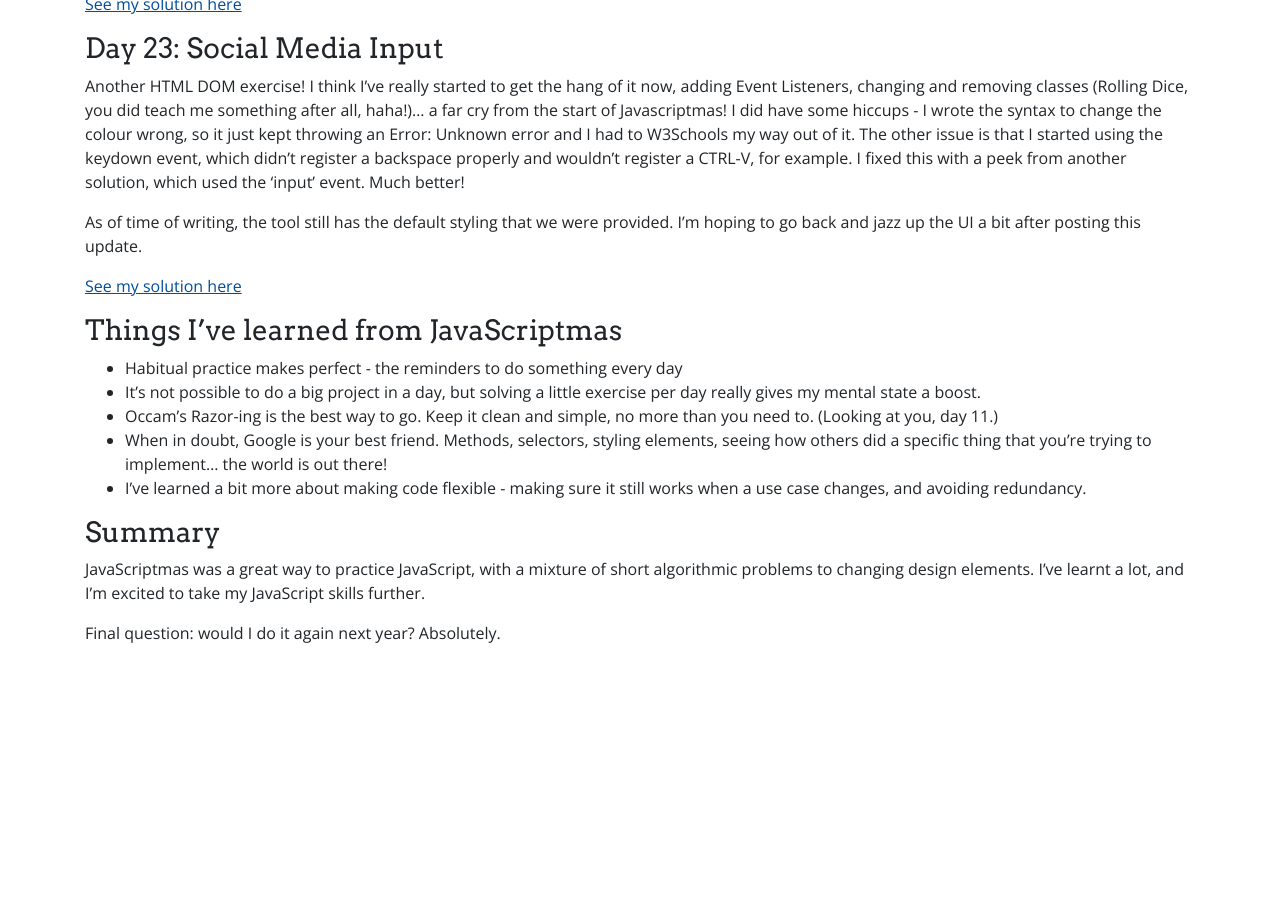
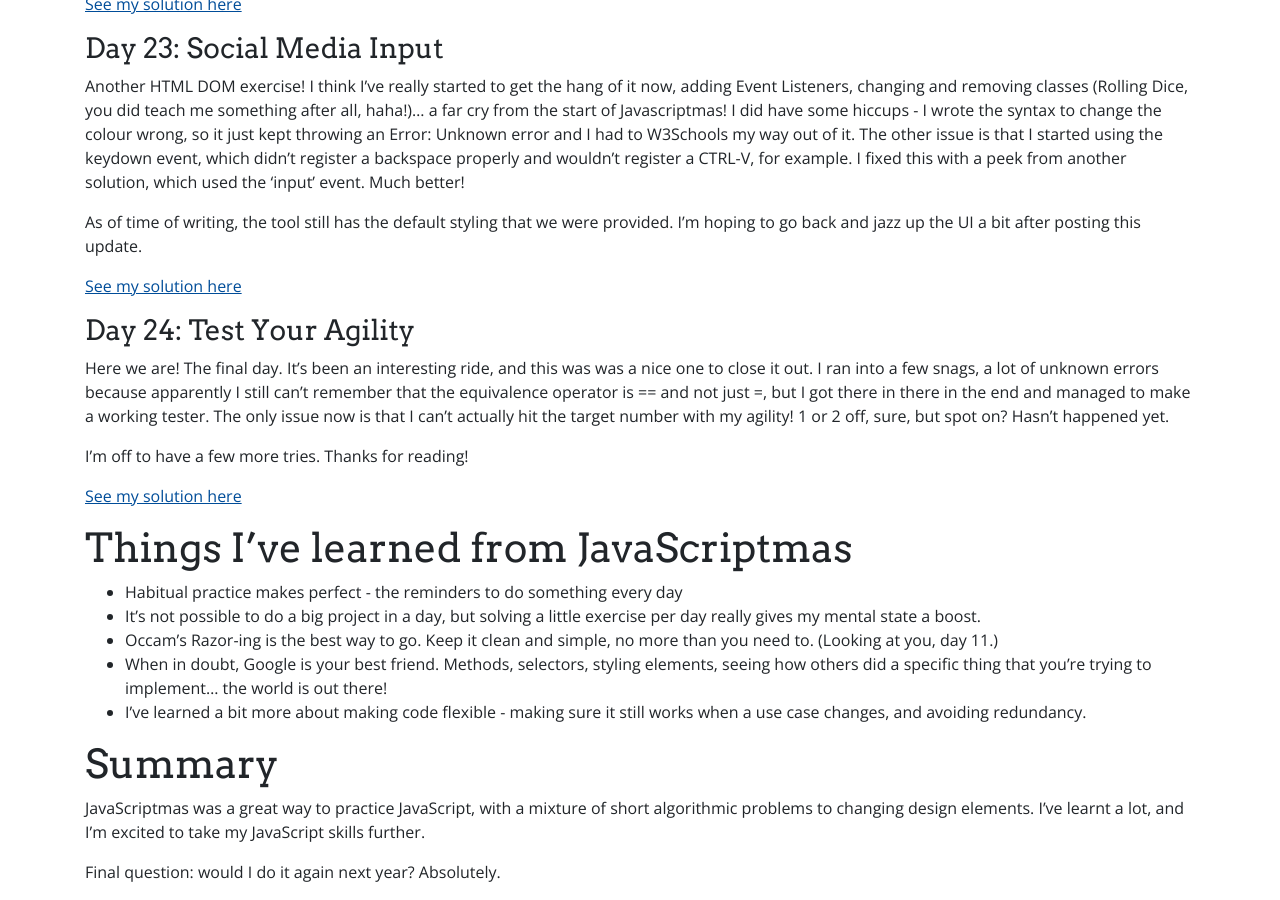
Before and after one commit to jentdong/jentdong.github.io, a Jekyll site: the page built from _posts/2020-12-15-javascriptmas.md, in a window 1280 px wide and 900 px high, scrolled down 3434 px. Built offline with Jekyll 4.4.1, drawn with Linux system fonts in a browser that asks for light colours; nearby versions of some CDN libraries; before the commit the page ends 4095 px from its top, so only the background shows below that.

Commit message:
Update 2020-12-15-javascriptmas.md

```diff
--- a/_posts/2020-12-15-javascriptmas.md
+++ b/_posts/2020-12-15-javascriptmas.md
@@ -116,15 +116,22 @@ As of time of writing, the tool still has the default styling that we were provi
 
 [See my solution here](https://scrimba.com/scrim/co4874520bab782a424a86555)
 
+### Day 24: Test Your Agility
+Here we are! The final day. It's been an interesting ride, and this was was a nice one to close it out. I ran into a few snags, a lot of unknown errors because apparently I still can't remember that the equivalence operator is == and not just =, but I got there in there in the end and managed to make a working tester. The only issue now is that I can't actually hit the target number with my agility! 1 or 2 off, sure, but spot on? Hasn't happened yet.
 
-### Things I've learned from JavaScriptmas
+I'm off to have a few more tries. Thanks for reading!
+
+[See my solution here](https://scrimba.com/scrim/co2da45fd81239c9b2841365f)
+
+
+# Things I've learned from JavaScriptmas
 * Habitual practice makes perfect - the reminders to do something every day
 * It's not possible to do a big project in a day, but solving a little exercise per day really gives my mental state a boost.
 * Occam's Razor-ing is the best way to go. Keep it clean and simple, no more than you need to. (Looking at you, day 11.)
 * When in doubt, Google is your best friend. Methods, selectors, styling elements, seeing how others did a specific thing that you're trying to implement... the world is out there!
 * I've learned a bit more about making code flexible - making sure it still works when a use case changes, and avoiding redundancy.
 
-### Summary
+# Summary
 JavaScriptmas was a great way to practice JavaScript, with a mixture of short algorithmic problems to changing design elements. I've learnt a lot, and I'm excited to take my JavaScript skills further.
 
 Final question: would I do it again next year? Absolutely.
```
